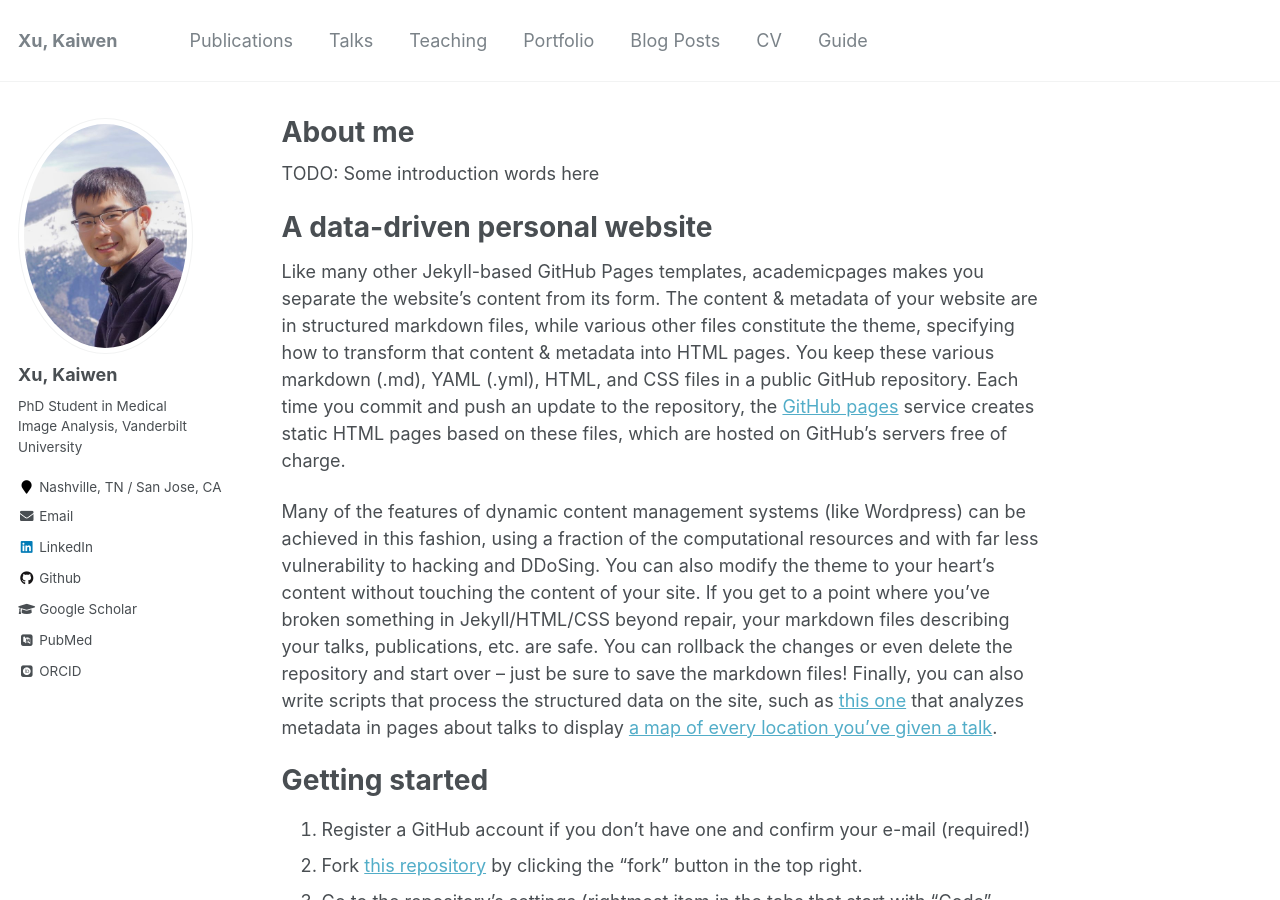
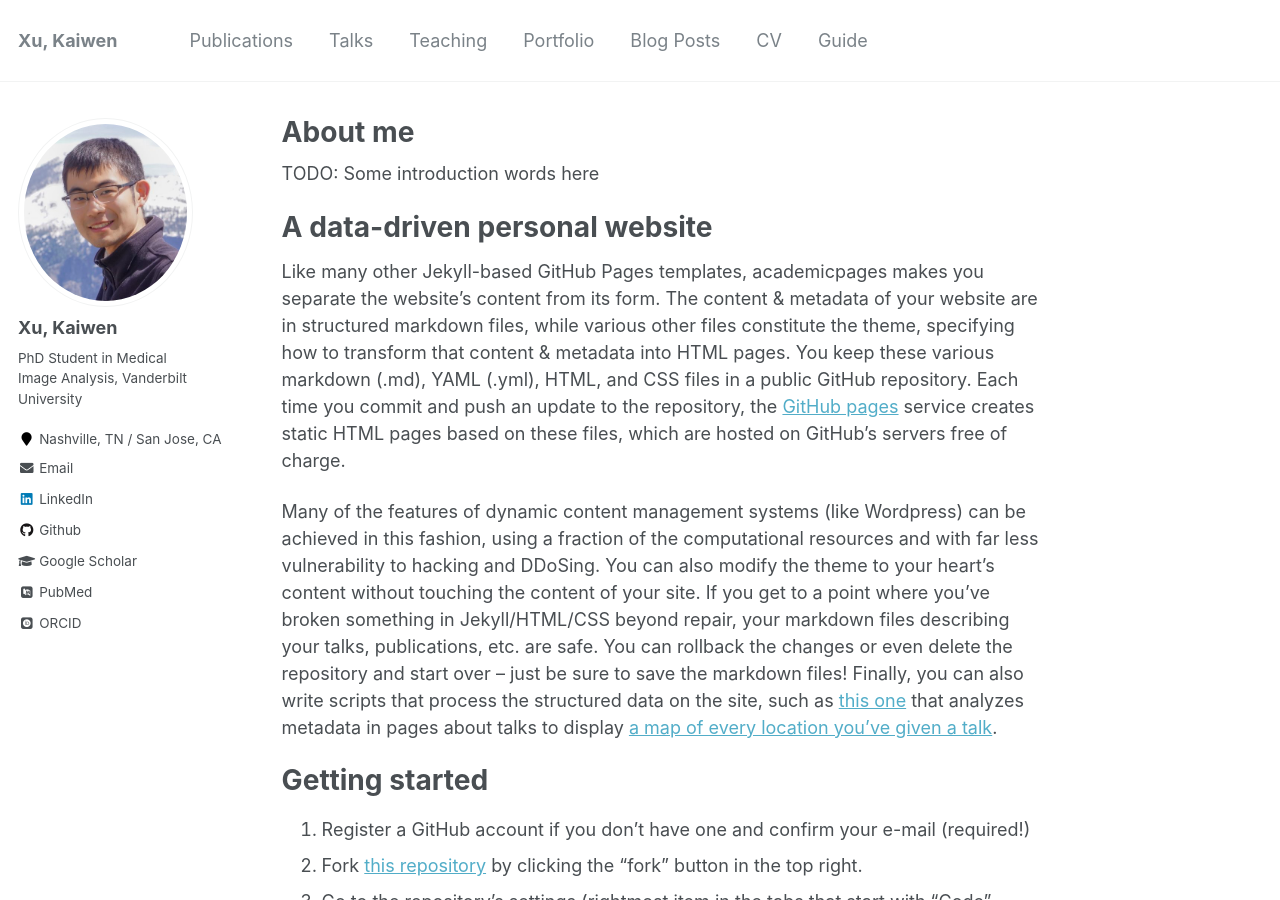
Before and after one commit to kwxu/kwxu.github.io, a Jekyll site: the page built from _pages/about.md, in a window 1280 px wide and 900 px high. Built offline with Jekyll 4.4.1, drawn with Linux system fonts in a browser that asks for light colours; some web fonts are replaced.

Commit message:
Fix but in the intro page.

```diff
--- a/_config.yml
+++ b/_config.yml
@@ -81,7 +81,7 @@ analytics:
 # Site Author
 author:
   name             : "Xu, Kaiwen"
-  avatar           : "Kaiwen-Xu-472x650.jpg"
+  avatar           : "Kaiwen-Xu-432.468.jpg"
   bio              : "PhD Student in Medical Image Analysis, Vanderbilt University"
   location         : "Nashville, TN / San Jose, CA"
   employer         :
```
Also changed, not shown: images/Kaiwen-Xu-432.468.jpg (added).
